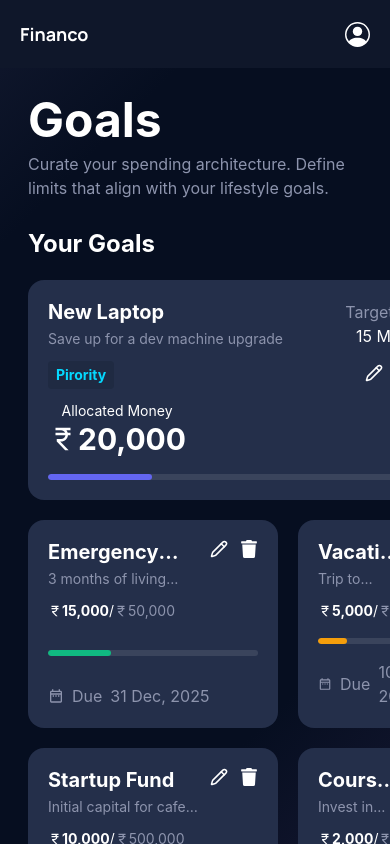
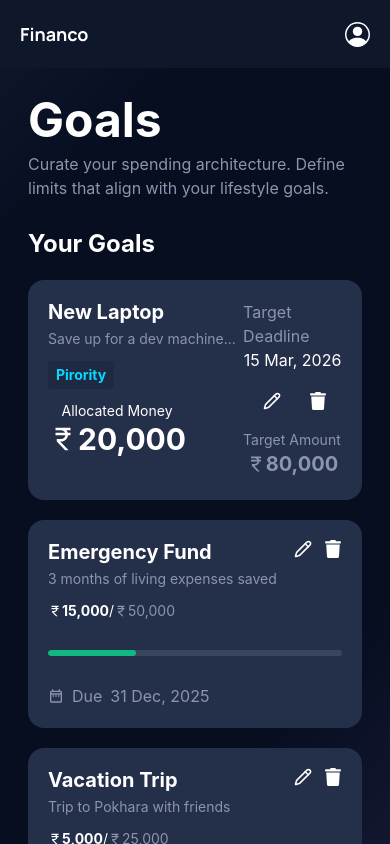
Before and after one commit to Rekcah97/Financo, a React (Vite) app in the folder frontend/: page /Goals in a window 390 px wide. Built offline with nearby package versions, Linux system fonts and the light colour scheme.

Commit message:
Refactor: target amount in priority Goal

```diff
--- a/frontend/src/components/PageElement/SidebarComponent/GoalsCard.jsx
+++ b/frontend/src/components/PageElement/SidebarComponent/GoalsCard.jsx
@@ -18,7 +18,7 @@ function GoalsCard({ name, desc, allocated, target, date, color, priority }) {
         <EditGoalModal allocated={allocated} onClose={() => setIsOpen(false)} />
       )}
       {priority === true ? (
-        <div className="col-span-2 flex flex-col justify-between bg-[var(--button)] rounded-2xl p-5 gap-3 h-55">
+        <div className="col-span-1 sm:col-span-2 flex flex-col justify-between bg-[var(--button)] rounded-2xl p-5 gap-3 h-55">
           <div className="flex justify-between">
             <div>
               <div className="flex flex-col gap-3">
@@ -37,7 +37,7 @@ function GoalsCard({ name, desc, allocated, target, date, color, priority }) {
                     Pirority
                   </p>
                 </div>
-                <div className="flex items-center ">
+                <div className="flex items-center justify-between ">
                   <p className="flex flex-col items-center text-sm">
                     Allocated Money
                     <b className="flex items-center text-3xl">
@@ -48,7 +48,7 @@ function GoalsCard({ name, desc, allocated, target, date, color, priority }) {
               </div>
             </div>
             <div>
-              <div className="flex flex-col gap-2">
+              <div className="flex flex-col gap-3">
                 {" "}
                 <div>
                   <p className="text-[var(--text-secondary)]">
@@ -69,6 +69,14 @@ function GoalsCard({ name, desc, allocated, target, date, color, priority }) {
                   <button className="cursor-pointer hover:text-red-400 p-2">
                     <FaTrash />
                   </button>
+                </div>
+                <div className="flex items-center justify-between ">
+                  <p className="flex flex-col items-center text-sm text-[var(--text-secondary)]">
+                    Target Amount
+                    <b className="flex items-center text-xl">
+                      <MdCurrencyRupee /> {target}
+                    </b>
+                  </p>
                 </div>
               </div>
             </div>
```
